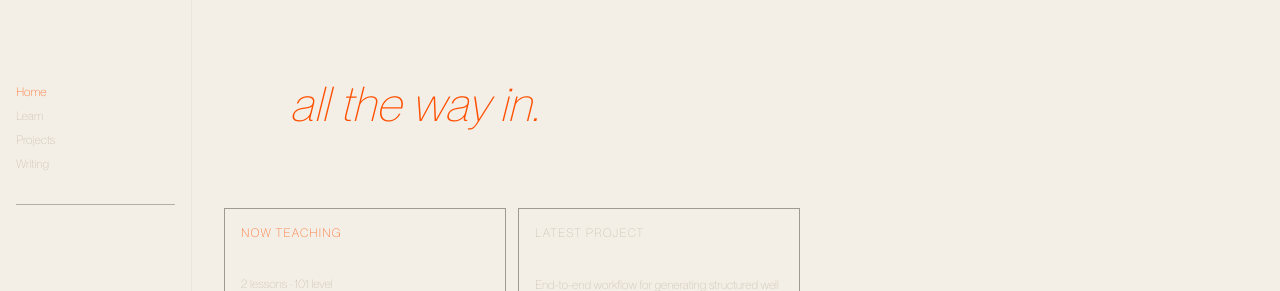
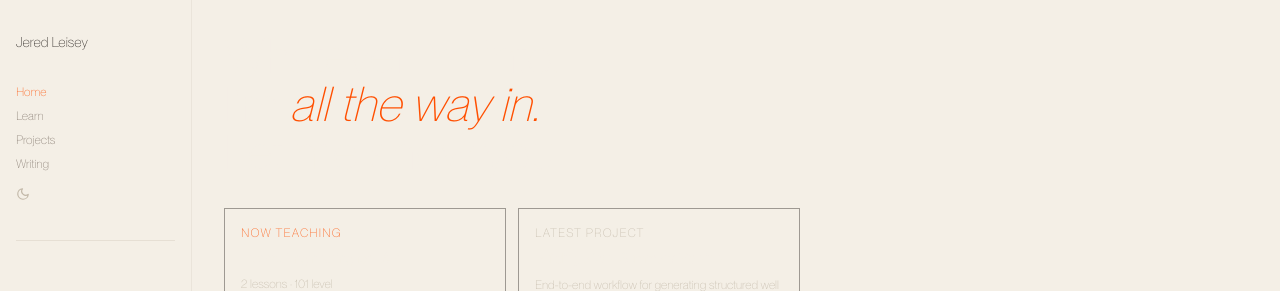
Before and after one commit to jeredleisey/jeredleisey-next, a Next.js app: page / in a window 1280 px wide. Shown: the top 291 px of the page. Built offline with nearby package versions, Linux system fonts and the light colour scheme.

Commit message:
feat: add dark: variants to GlobalNav, mount ThemeToggle

```diff
--- a/components/GlobalNav.tsx
+++ b/components/GlobalNav.tsx
@@ -2,6 +2,7 @@
 
 import Link from 'next/link';
 import { usePathname } from 'next/navigation';
+import { ThemeToggle } from './ThemeToggle';
 
 const NAV_ITEMS = [
   { label: 'Home', href: '/' },
@@ -19,8 +20,10 @@ export function GlobalNav() {
   }
 
   return (
-    <div className="pb-pad-2 border-b border-my-espresso/30">
-      <p className="text-my-cream text-sm font-light mb-pad-2">Jered Leisey</p>
+    <div className="pb-pad-2 border-b border-my-stone/30 dark:border-my-espresso/30">
+      <p className="text-my-espresso dark:text-my-cream text-sm font-light mb-pad-2">
+        Jered Leisey
+      </p>
       <nav aria-label="Site navigation" className="flex flex-col gap-2">
         {NAV_ITEMS.map(({ label, href }) => (
           <Link
@@ -28,13 +31,18 @@ export function GlobalNav() {
             href={href}
             aria-current={isActive(href) ? 'page' : undefined}
             className={`text-xs transition-colors duration-150 ${
-              isActive(href) ? 'text-my-orange' : 'text-my-stone hover:text-my-cream'
+              isActive(href)
+                ? 'text-my-orange'
+                : 'text-my-walnut hover:text-my-espresso dark:text-my-stone dark:hover:text-my-cream'
             }`}
           >
             {label}
           </Link>
         ))}
       </nav>
+      <div className="mt-3">
+        <ThemeToggle />
+      </div>
     </div>
   );
 }
```
Also changed, not shown: 1 other file (tests, documents, lock files or other folders).
